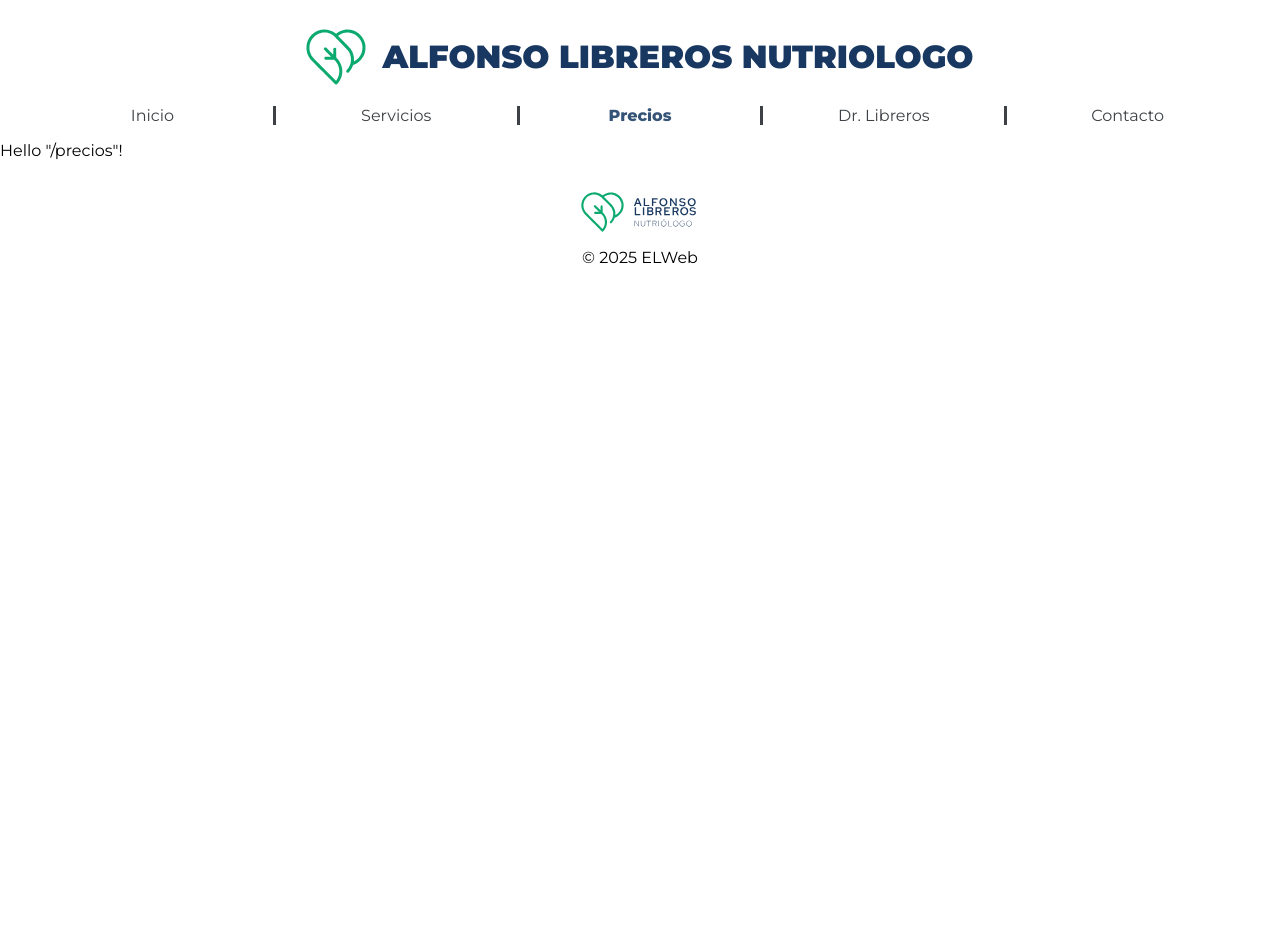
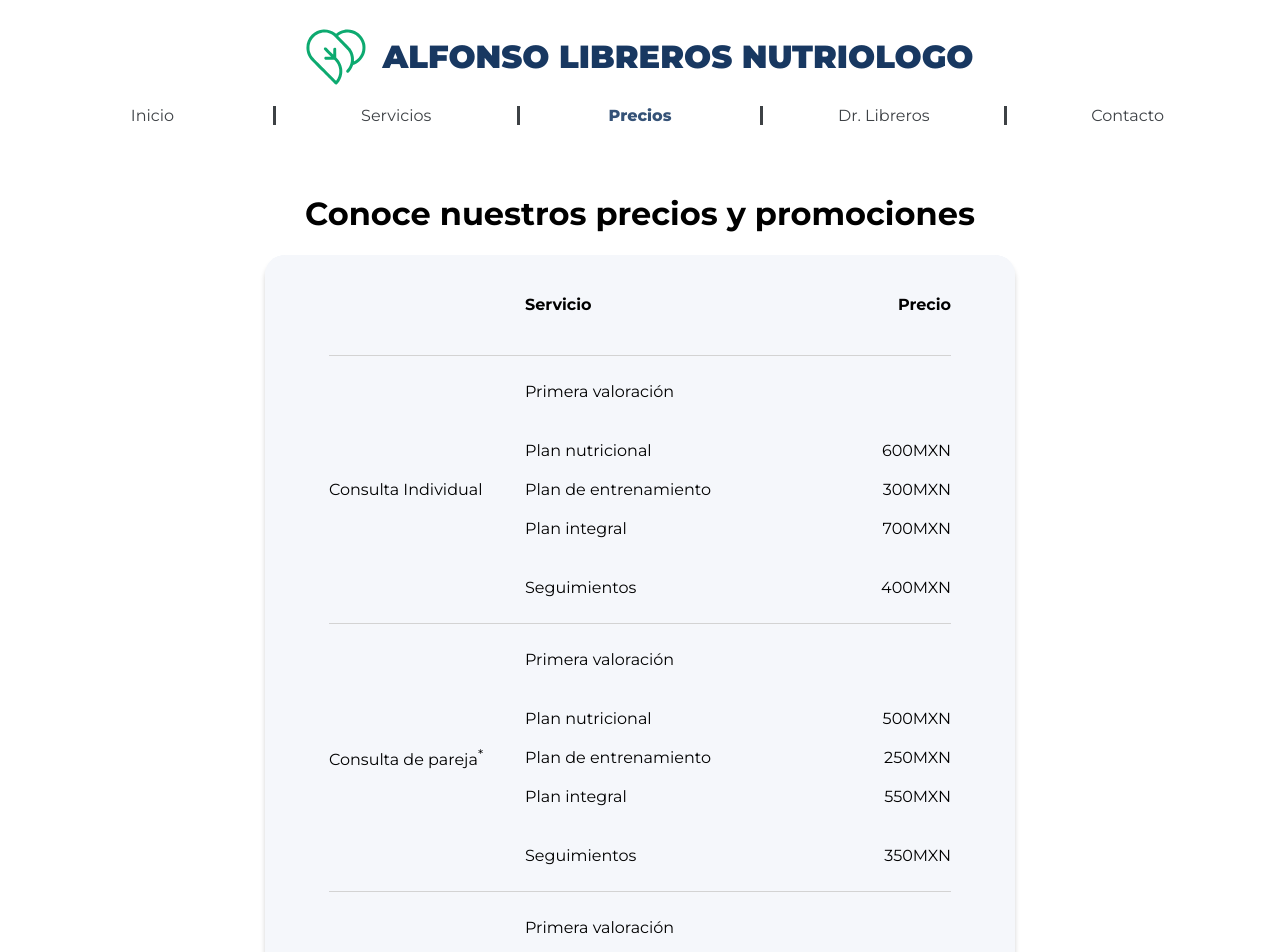
Before and after one commit to Durounseki/libreros_nutricion, a React (Vite) app in the folder app/: page /precios in a window 1280 px wide. Shown: the top 952 px of the page. Before the commit the page ends 800 px from the top, so only its background shows below. Built offline with nearby package versions, Linux system fonts and the light colour scheme.

Commit message:
feat: add precios page

```diff
--- a/app/src/routes/Contacto.module.css
+++ b/app/src/routes/Contacto.module.css
@@ -126,7 +126,7 @@ a {
   color: #1f2937;
 }
 
-:focus {
+input:focus {
   border: solid #3882f6;
 }
 
--- /dev/null
+++ b/app/src/routes/Precios.module.css
@@ -0,0 +1,182 @@
+.precios-container {
+  display: flex;
+  flex-direction: column;
+  justify-content: center;
+  align-items: center;
+  padding-top: 32px;
+}
+
+.pricing-grid {
+  background-color: #f5f7fb;
+  border-radius: 20px;
+  display: grid;
+  grid-template-columns: repeat(3, minmax(250px, 1fr));
+  align-items: center;
+  box-shadow: 0px 5px 5px lightgray;
+}
+
+.header-text {
+  background-color: #f5f7fb;
+  height: 20px;
+  padding: 0 10px;
+  padding-top: 5vh;
+  padding-bottom: 3vh;
+  font-weight: bold;
+}
+
+:nth-child(1 of .header-cell) .header-text,
+.row-label {
+  padding-left: 5vw;
+  border-radius: 20px 0 0 0;
+}
+:nth-child(3 of .header-cell) .header-text,
+.price-cell {
+  padding-right: 5vw;
+  border-radius: 0 20px 0 0;
+}
+
+:nth-child(2 of .header-cell) {
+  text-align: left;
+}
+:nth-child(3 of .header-cell) {
+  text-align: right;
+}
+
+.row-label {
+  display: flex;
+  align-items: center;
+  justify-content: flex-start;
+  & a {
+    text-decoration: none;
+  }
+}
+
+:nth-child(1 of .row-label) {
+  grid-row: 3 / 9;
+}
+:nth-child(2 of .row-label) {
+  grid-row: 10 / 16;
+}
+:nth-child(3 of .row-label) {
+  grid-row: 17 / 23;
+}
+:nth-child(4 of .row-label) {
+  grid-row: 24 / 30;
+}
+
+.service-title {
+  padding: 10px;
+  padding-right: 5vw;
+  padding-bottom: 30px;
+  grid-column: 2 / 4;
+}
+
+.empty-cell {
+  padding: 10px;
+  grid-column: 2 / 4;
+}
+
+.service-cell {
+  padding: 10px;
+  text-align: left;
+  grid-column-start: 2;
+}
+
+.price-cell {
+  padding: 10px;
+  text-align: right;
+  grid-column-start: 3;
+  padding-right: 5vw;
+}
+
+.separator-container {
+  background: #f5f7fb;
+  padding: 2vh 5vw;
+  display: flex;
+  justify-content: center;
+  grid-column: 1 / 4;
+}
+.separator {
+  background-color: lightgray;
+  height: 1px;
+  width: 100%;
+}
+
+.footnote {
+  text-align: left;
+  font-size: smaller;
+  grid-column: 1 / 4;
+  padding: 0 5vw;
+}
+
+#footnote1 {
+  padding-top: 8px;
+  scroll-margin-top: 30vh;
+}
+#footnote2 {
+  padding-bottom: 32px;
+  scroll-margin-top: 30vh;
+}
+#footnote3 {
+  padding-top: 3vh;
+  scroll-margin-top: 30vh;
+}
+
+.booking-button {
+  font-size: 18px;
+  display: inline-block;
+  justify-self: center;
+  padding: 14px 23px;
+  background-color: var(--bg-light);
+  color: white;
+  border-radius: 23px;
+  margin-right: auto;
+  margin-top: 3vh;
+}
+
+.booking-button:hover {
+  transform: scale(1.05);
+}
+
+sup a {
+  color: black;
+}
+
+.promociones-container {
+  padding-top: 10vh;
+}
+
+.promociones {
+  display: flex;
+  max-width: 750px;
+  flex-direction: column;
+  justify-content: center;
+  background-color: #f5f7fb;
+  border-radius: 20px;
+  justify-content: center;
+  box-shadow: 0px 5px 5px lightgray;
+  padding-bottom: 5vh;
+}
+
+.promociones-title {
+  padding: 0 5vw;
+  padding-top: 5vh;
+  padding-bottom: 3vh;
+  font-weight: 700;
+}
+.promociones-text {
+  padding: 10px 0;
+  padding-left: 10vw;
+  padding-right: 5vw;
+}
+
+li {
+  padding: 10px;
+}
+
+.precios-title {
+  font-size: 36px;
+  font-weight: 700;
+  color: var(--secondary-dark);
+  margin: 5vh 0;
+}
--- a/app/src/routes/precios.jsx
+++ b/app/src/routes/precios.jsx
@@ -1,9 +1,149 @@
-import { createFileRoute } from '@tanstack/react-router'
+import { createFileRoute } from "@tanstack/react-router";
+import styles from "./Precios.module.css";
 
-export const Route = createFileRoute('/precios')({
+export const Route = createFileRoute("/precios")({
   component: RouteComponent,
-})
+});
 
 function RouteComponent() {
-  return <div>Hello "/precios"!</div>
+  return (
+    <main className={styles["precios-container"]}>
+      <h1>Conoce nuestros precios y promociones</h1>
+      <div className={styles["pricing-grid"]}>
+        <div className={styles["header-cell"]}>
+          <div className={styles["header-text"]}></div>
+        </div>
+        <div className={styles["header-cell"]}>
+          <div className={styles["header-text"]}>Servicio</div>
+        </div>
+        <div className={styles["header-cell"]}>
+          <div className={styles["header-text"]}>Precio</div>
+        </div>
+
+        <div className={styles["separator-container"]}>
+          <div className={styles.separator}></div>
+        </div>
+
+        <div className={styles["row-label"]}>
+          <p>Consulta Individual</p>
+        </div>
+
+        <div className={styles["service-title"]}>Primera valoración</div>
+
+        <div className={styles["service-cell"]}>Plan nutricional</div>
+        <div className={styles["price-cell"]}>600MXN</div>
+
+        <div className={styles["service-cell"]}>Plan de entrenamiento</div>
+        <div className={styles["price-cell"]}>300MXN</div>
+
+        <div className={styles["service-cell"]}>Plan integral</div>
+        <div className={styles["price-cell"]}>700MXN</div>
+
+        <div className={styles["empty-cell"]}></div>
+
+        <div className={styles["service-cell"]}>Seguimientos</div>
+        <div className={styles["price-cell"]}>400MXN</div>
+
+        <div className={styles["separator-container"]}>
+          <div className={styles.separator}></div>
+        </div>
+
+        <div className={styles["row-label"]}>
+          <p>
+            Consulta de pareja
+            <sup>
+              <a href="#footnote1">*</a>
+            </sup>
+          </p>
+        </div>
+
+        <div className={styles["service-title"]}>Primera valoración</div>
+
+        <div className={styles["service-cell"]}>Plan nutricional</div>
+        <div className={styles["price-cell"]}>500MXN</div>
+
+        <div className={styles["service-cell"]}>Plan de entrenamiento</div>
+        <div className={styles["price-cell"]}>250MXN</div>
+
+        <div className={styles["service-cell"]}>Plan integral</div>
+        <div className={styles["price-cell"]}>550MXN</div>
+
+        <div className={styles["empty-cell"]}></div>
+
+        <div className={styles["service-cell"]}>Seguimientos</div>
+        <div className={styles["price-cell"]}>350MXN</div>
+
+        <div className={styles["separator-container"]}>
+          <div className={styles.separator}></div>
+        </div>
+
+        <div className={styles["row-label"]}>
+          <p>
+            Consulta familiar
+            <sup>
+              <a href="#footnote2">**</a>
+            </sup>
+          </p>
+        </div>
+
+        <div className={styles["service-title"]}>Primera valoración</div>
+
+        <div className={styles["service-cell"]}>Plan nutricional</div>
+        <div className={styles["price-cell"]}>450MXN</div>
+
+        <div className={styles["service-cell"]}>Plan de entrenamiento</div>
+        <div className={styles["price-cell"]}>200MXN</div>
+
+        <div className={styles["service-cell"]}>Plan integral</div>
+        <div className={styles["price-cell"]}>500MXN</div>
+
+        <div className={styles["empty-cell"]}></div>
+
+        <div className={styles["service-cell"]}>Seguimientos</div>
+        <div className={styles["price-cell"]}>300MXN</div>
+
+        <div className={styles["separator-container"]}>
+          <div className={styles.separator}></div>
+        </div>
+
+        <div className={styles.footnote} id={styles.footnote1}>
+          <sup>*</sup> Precio por persona
+        </div>
+        <div className={styles.footnote} id={styles.footnote2}>
+          <sup>**</sup> Precio por persona. Grupos de 3 o mas que vivan juntos.
+        </div>
+      </div>
+
+      <div className={styles["promociones-container"]}>
+        <div className={styles.promociones}>
+          <div className={styles["promociones-title"]}>
+            ¡Aprovecha nuestras promociones!
+          </div>
+          <div className={styles["separator-container"]}>
+            <div className={styles.separator}></div>
+          </div>
+          <ul className={styles["promociones-text"]}>
+            <li>
+              Ahorra 100MXN en tu próxima consulta por referir a un paciente.
+              <sup>
+                <a href="#footnote3">*</a>
+              </sup>
+            </li>
+            <li>Tu 4ta consulta de seguimiento es gratis.</li>
+            <li>Pregunta por nuestras recompensas de constancia.</li>
+            <li>
+              Ofrecemos consideraciones especiales para personas de bajos
+              recursos. Consúltanos para conocer más
+            </li>
+          </ul>
+          <div className={styles["separator-container"]}>
+            <div className={styles.separator}></div>
+          </div>
+          <div className={styles.footnote} id="footnote3">
+            <sup>*</sup> Maximo descuento 100MXN.
+          </div>
+        </div>
+      </div>
+    </main>
+  );
 }
```
